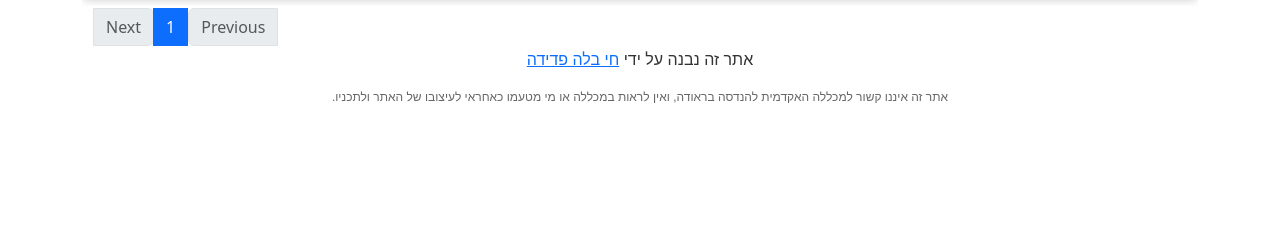
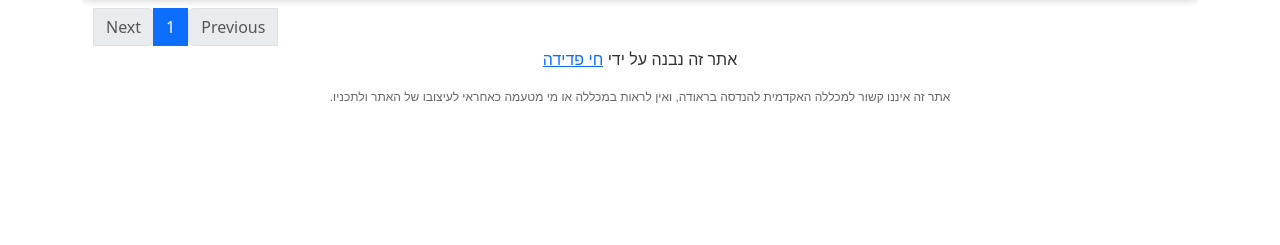
Before and after one commit to ChayFadida/StudForStud, a Flask app: template templates/index.html in a window 1280 px wide. Shown: the part 555-800 px from the top of the page. Run offline with Flask 3, Linux system fonts and the light colour scheme; the template is opened without the code that fills it: most values are stand-ins (such as "Sample title", 1, 10 or a date in 2020); parts of the project's set-up code (start-up, migrations or seed data) failed here and were passed over; some libraries are stand-ins or nearby versions.

Commit message:
Update index.html

```diff
--- a/templates/index.html
+++ b/templates/index.html
@@ -208,11 +208,11 @@
     </div>
     <footer>
         <p style="text-align: center; direction: rtl; font-family: Arial, sans-serif; font-size: 16px; color: #333;">
-            אתר זה נבנה על ידי <a href="https://chay-techs.com/" class="blue-link">חי בלה פדידה</a>
+            אתר זה נבנה על ידי <a href="https://chay-techs.com/" class="blue-link">חי פדידה</a>
         </p>
     </footer>
     <footer>
-        <p style="text-align: center; direction: rtl; font-family: Arial, sans-serif; font-size: 12px; color: #666;">אתר זה איננו קשור למכללה האקדמית להנדסה בראודה, ואין לראות במכללה או מי מטעמו כאחראי לעיצובו של האתר ולתכניו.</p>
+        <p style="text-align: center; direction: rtl; font-family: Arial, sans-serif; font-size: 12px; color: #666;">אתר זה איננו קשור למכללה האקדמית להנדסה בראודה, ואין לראות במכללה או מי מטעמה כאחראי לעיצובו של האתר ולתכניו.</p>
     </footer>
 </body>
 </html>
```
